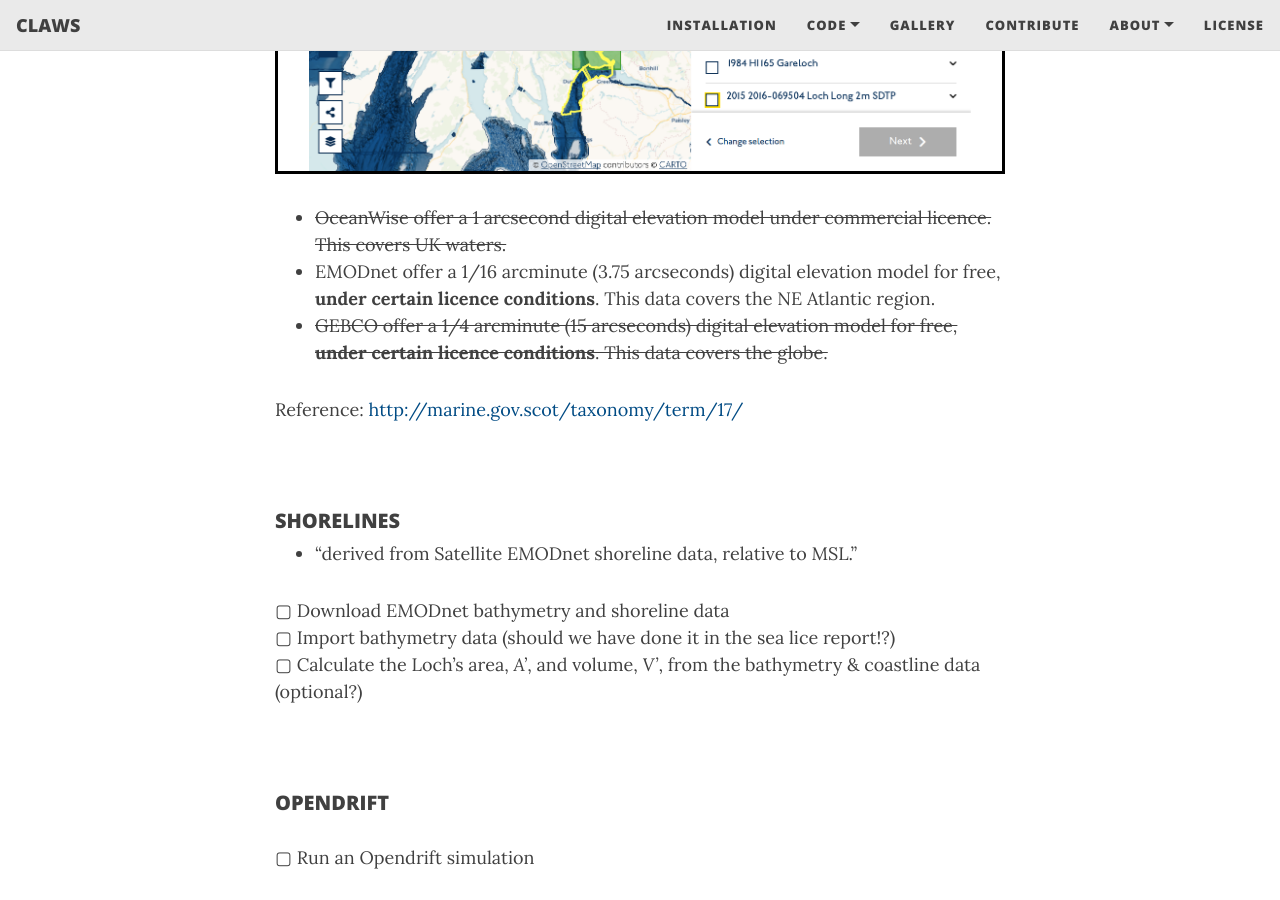
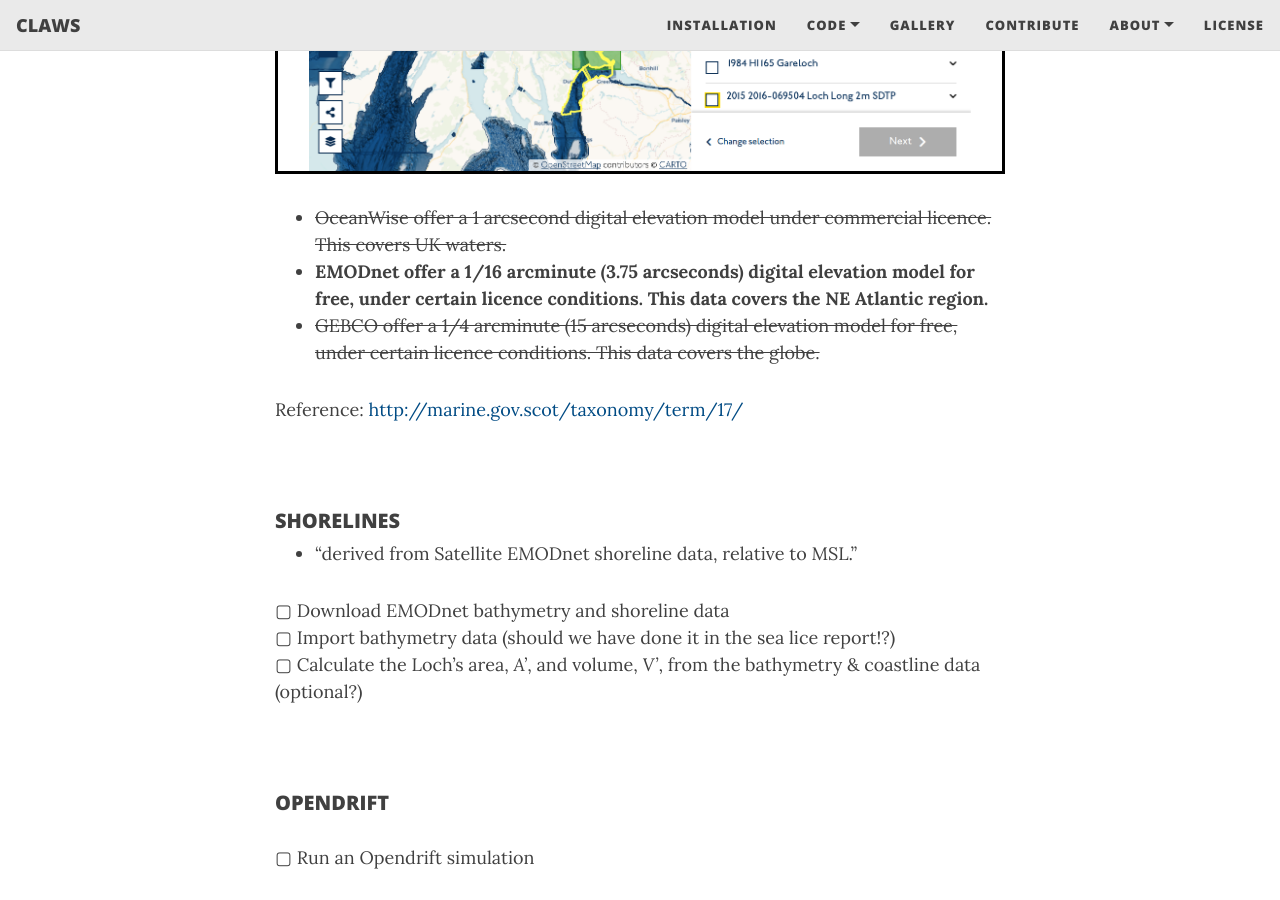
Before and after one commit to claws-scot/claws-scot.github.io, a Jekyll site: the page built from meeting-220613-N.md, in a window 1280 px wide and 900 px high, scrolled down 2549 px. Built offline with Jekyll 4.4.1, drawn with Linux system fonts in a browser that asks for light colours; nearby versions of some CDN libraries.

Commit message:
Editing web pages

```diff
--- a/meeting-220613-N.md
+++ b/meeting-220613-N.md
@@ -67,8 +67,8 @@
 </p>
 
   - <strike>OceanWise offer a 1 arcsecond digital elevation model under commercial licence. This covers UK waters.</strike>
-  - EMODnet offer a 1/16 arcminute (3.75 arcseconds) digital elevation model for free, <b>under certain licence conditions</b>.  This data covers the NE Atlantic region.
-  - <strike>GEBCO offer a 1/4 arcminute (15 arcseconds) digital elevation model for free, <b>under certain licence conditions</b>.  This data covers the globe.</strike>
+  - <b>EMODnet offer a 1/16 arcminute (3.75 arcseconds) digital elevation model for free, under certain licence conditions. This data covers the NE Atlantic region.</b>
+  - <strike>GEBCO offer a 1/4 arcminute (15 arcseconds) digital elevation model for free, under certain licence conditions.  This data covers the globe.</strike>
 
 Reference: <a href="http://marine.gov.scot/taxonomy/term/17/">http://marine.gov.scot/taxonomy/term/17/</a>
 
```
